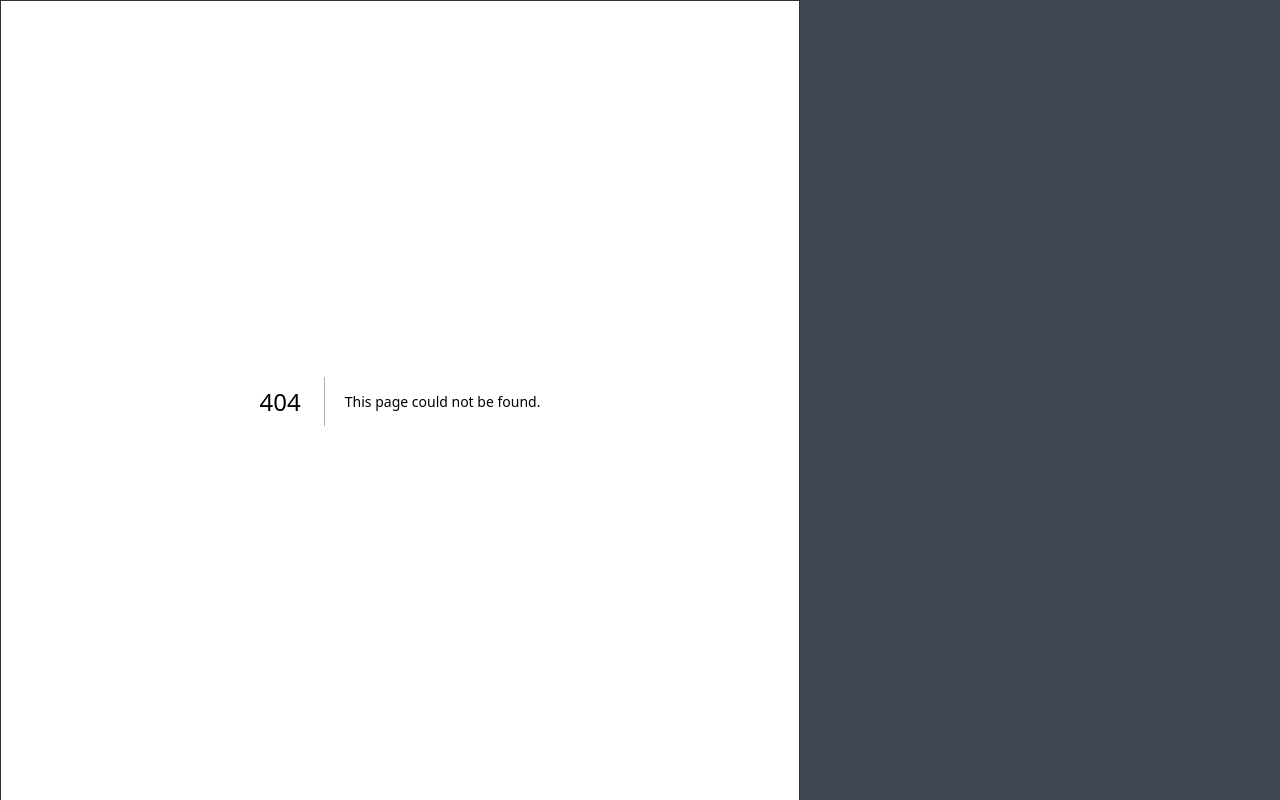
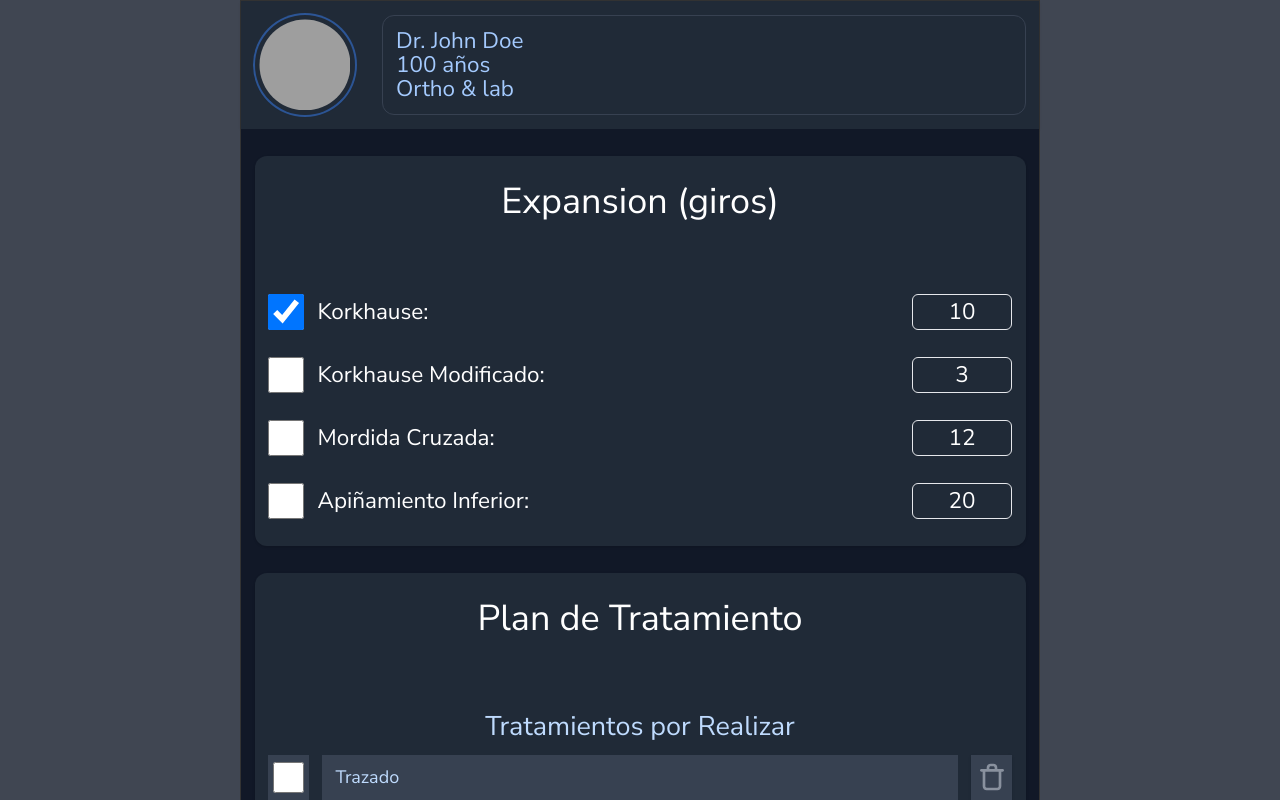
Before and after one commit to den-velez/orthodx, a Next.js app: page /patients/1/treatments in a window 1280 px wide. Before the commit this address had no page. Shown: the top 800 px of the page. Built offline with nearby package versions, Linux system fonts and the light colour scheme; grey boxes are pictures that could not be loaded.

Commit message:
OD-25 add treatments plan page

```diff
--- a/src/app/patients/[id]/page.tsx
+++ b/src/app/patients/[id]/page.tsx
@@ -37,6 +37,8 @@ export default function Patient({
               label='Plan de Tratamiento'
               variant='primary-dark'
               widthfull
+              anchor
+              anchorUrl='/patients/2/treatments'
             />
             <ButtonComponent
               label='Galeria'
--- /dev/null
+++ b/src/app/patients/[id]/treatments/page.tsx
@@ -0,0 +1,83 @@
+import {
+  TreatmentDoneComponent,
+  TreatmentPendingComponent,
+} from "@/components";
+
+import { TREATMENT_DONE_MOCK, TREATMENT_MOCK } from "@/constants/contants";
+
+function TreatmentsSection({
+  title,
+  children,
+}: {
+  title?: string;
+  children: React.ReactNode;
+}) {
+  return (
+    <section className='py-6 px-3 flex flex-col gap-3  bg-bgDark-080 rounded-[12px] shadow'>
+      {title && (
+        <h5 className='mb-[60px] text-h3 text-txtLight-100 text-center'>
+          {title}
+        </h5>
+      )}
+      {children}
+    </section>
+  );
+}
+
+export default function TreatmentPlan() {
+  const expansionOptions = [
+    {
+      label: "Korkhause",
+      turns: "10",
+      selected: true,
+    },
+    {
+      label: "korkhause modificado",
+      turns: "3",
+      selected: false,
+    },
+    {
+      label: "mordida cruzada",
+      turns: "12",
+      selected: false,
+    },
+    {
+      label: "apiñamiento inferior",
+      turns: "20",
+      selected: false,
+    },
+  ];
+
+  return (
+    <div className='grid grid-cols-1 gap-6'>
+      <TreatmentsSection title='Expansion (giros)'>
+        <div className='flex flex-col gap-6'>
+          {expansionOptions.map((option, index) => (
+            <div key={index} className='flex items-center gap-3 text-h5'>
+              <input
+                type='checkbox'
+                checked={option.selected}
+                className='h-8 w-8 min-w-6'
+              />
+              <div className='flex items-center justify-between gap-3 sm:gap-6 flex-grow h-full '>
+                <span className=' text-txtLight-100 capitalize'>
+                  {option.label}:
+                </span>
+                <div className='flex justify-center items-center min-w-[80px] sm:min-w-[100px] h-full px-3 sm:px-6 py-1 text-txtLight-100 text-center border rounded-[6px]'>
+                  <span>{option.turns}</span>
+                </div>
+              </div>
+            </div>
+          ))}
+        </div>
+      </TreatmentsSection>
+      <TreatmentsSection title='Plan de Tratamiento'>
+        <TreatmentPendingComponent treatments={TREATMENT_MOCK} />
+      </TreatmentsSection>
+      <TreatmentsSection title='Realizado'>
+        <TreatmentDoneComponent treatments={TREATMENT_DONE_MOCK} />
+      </TreatmentsSection>
+      uno
+    </div>
+  );
+}
--- a/src/components/treatments/treatmentDoneComponent.tsx
+++ b/src/components/treatments/treatmentDoneComponent.tsx
@@ -2,7 +2,7 @@ import { ITreatment } from "@/interfaces/treatment.interface";
 
 function TreatmentItem({ treatment, finishedAt }: ITreatment) {
   return (
-    <div className='px-3 flex gap-3'>
+    <div className='flex gap-3'>
       <div className='px-3 flex flex-grow items-center bg-bgDark-070 text-ctaLight-090'>
         <span>{treatment}</span>
       </div>
--- a/src/components/treatments/treatmentPendingComponent.tsx
+++ b/src/components/treatments/treatmentPendingComponent.tsx
@@ -3,7 +3,7 @@ import { IconsComponent } from "@/components";
 
 function TreatmentItem({ treatment }: ITreatment) {
   return (
-    <div className='px-3 flex items-center gap-3'>
+    <div className='flex items-center gap-3'>
       <div className='px-1 h-full flex items-center bg-bgDark-070 text-ctaLight-090'>
         <input className='w-7 h-7 ' type='checkbox' name='' id='' />
       </div>
```
Also changed, not shown: 1 other file (tests, documents, lock files or other folders).
